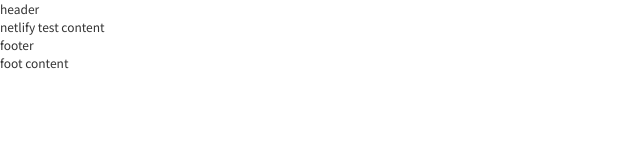
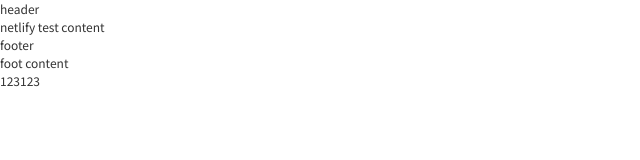
Before and after one commit to 2m-github/netlify, a plain HTML site: page dist/index.html in a window 1280 px wide. Shown: the full height of the page, 0-640 px from the left. Drawn offline with nearby package versions, Linux system fonts and the light colour scheme.

Commit message:
test123123123

```diff
--- a/dist/index.html
+++ b/dist/index.html
@@ -39,7 +39,8 @@
 		<div id="footer">
 
 			footer<br />
-			foot content
+			foot content <br />
+			123123
 		</div>
 
 		<!--footer end-->
```
Also changed, not shown: src/index.html (+2 -1 lines).
